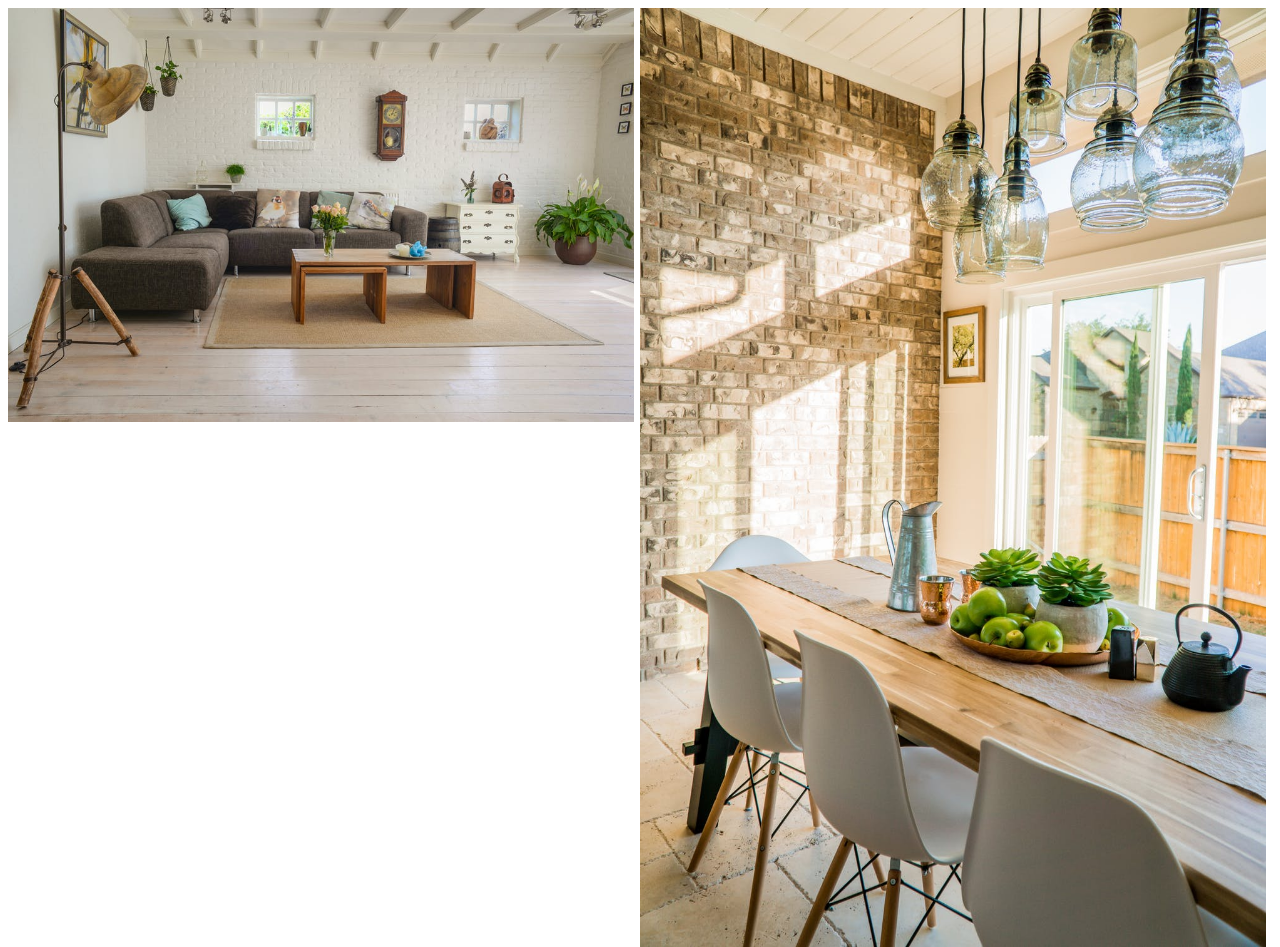
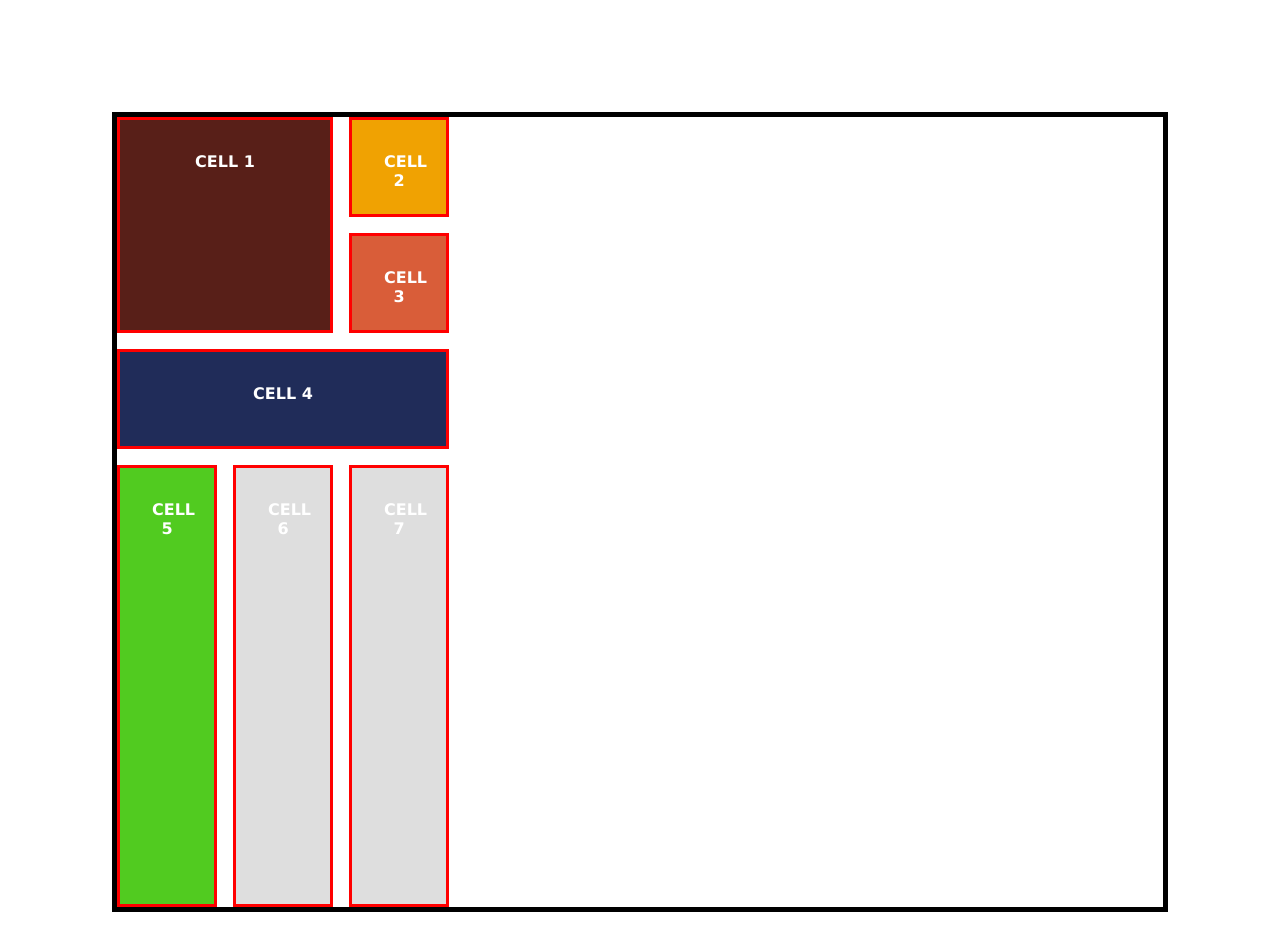
Before and after one commit to Milad64sh/testing, a plain HTML site: page index.html in a window 1280 px wide. Drawn offline with Linux system fonts and the light colour scheme.

Commit message:
grid tutorial

```diff
--- a/index.html
+++ b/index.html
@@ -1,14 +1,45 @@
 <!DOCTYPE html>
 <html lang="en">
+
 <head>
  <meta charset="UTF-8">
  <meta http-equiv="X-UA-Compatible" content="IE=edge">
  <meta name="viewport" content="width=device-width, initial-scale=1.0">
- <title>practicinig css</title>
-<link rel="stylesheet" href="./styles.css">
+ <title>grid tutorial</title>
+ <link rel="stylesheet" href="./styles.css" />
+ <style>
+  .container {
+   margin: 7rem;
+   min-height: 100vh;
+   display: grid;
+   grid-template-columns: 100px 100px 100px;
+   grid-template-rows: 100px 100px 100px;
+   gap: 1rem;
+  }
+
+  .cell-1 {
+   grid-column: 1/3;
+   grid-row: 1/3;
+  }
+
+  .cell-4 {
+   grid-column: 1/-1;
+  }
+ </style>
 </head>
+
 <body>
-<a href="#" class="one"><img src="./images/product-1.jpeg" alt=""></a>
-<a href="#" class="two"><img src="./images/product-2.jpeg" alt=""></a>
+ <div class="container">
+  <div class="cell cell-1">cell 1</div>
+  <div class="cell cell-2">cell 2</div>
+  <div class="cell cell-3">cell 3</div>
+  <div class="cell cell-4">cell 4</div>
+  <div class="cell cell-5">cell 5</div>
+  <div class="cell">cell 6</div>
+  <div class="cell">cell 7</div>
+ </div>
+ <!-- javascript -->
+ <script src="./app.js"></script>
 </body>
+
 </html>
--- a/styles.css
+++ b/styles.css
@@ -1,17 +1,37 @@
-img{
-  width: 100%;
-  display: block;
-  /* height: 300px; */
-  object-fit: cover;
+*{
+ margin: 0;
+ padding: 0;
+ box-sizing: border-box;
 }
-.one{
-  width: 49.5%;
-  margin-right: 0.5%;
-  float: left;
-  height: 200px;
+
+body{
+ font-family: Verdana, Geneva, Tahoma, sans-serif;
+ color: #222;
 }
-.two{
-  width: 49.5%;
-  margin-right: 0.5%;
-  float: left;
+.container{
+ border: 5px solid black;
 }
+.cell{
+ padding: 2rem;
+ background: #dedede;
+ text-transform: uppercase;
+ font-weight: bold;
+ text-align: center;
+ border: 3px solid red;
+ color: #fff;
+}
+.cell-1{
+ background: #581f18;
+}
+.cell-2{
+ background: #f0a202;
+}
+.cell-3{
+ background: #d95d39;
+}
+.cell-4{
+ background: #202c59;
+}
+.cell-5{
+ background: #51cb20;
+}
```
Also changed, not shown: hero.html (added, +41 -0 lines).
